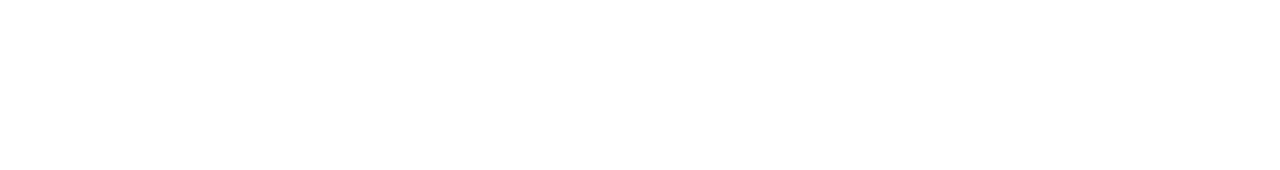
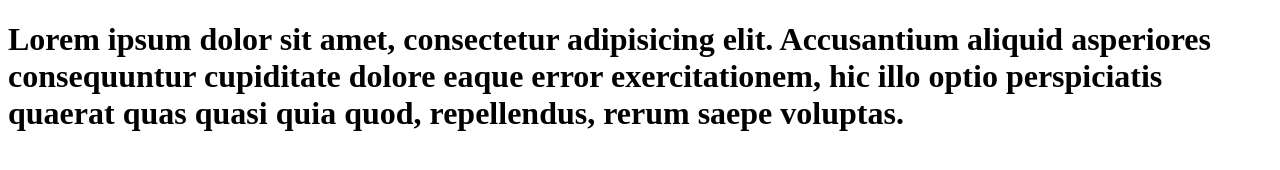
Before and after one commit to dostonsayfulloyev1998/web-lesson1, a plain HTML site: page index.html in a window 1280 px wide. Drawn offline with Linux system fonts and the light colour scheme.

Commit message:
add column

```diff
--- a/index.html
+++ b/index.html
@@ -10,7 +10,13 @@
 <body>
 
       <div class="container">
-
+         <div class="row">
+             <div class="col-md-4">
+                 <h1>
+                     Lorem ipsum dolor sit amet, consectetur adipisicing elit. Accusantium aliquid asperiores consequuntur cupiditate dolore eaque error exercitationem, hic illo optio perspiciatis quaerat quas quasi quia quod, repellendus, rerum saepe voluptas.
+                 </h1>
+             </div>
+         </div>
       </div>
 
 </body>
```
